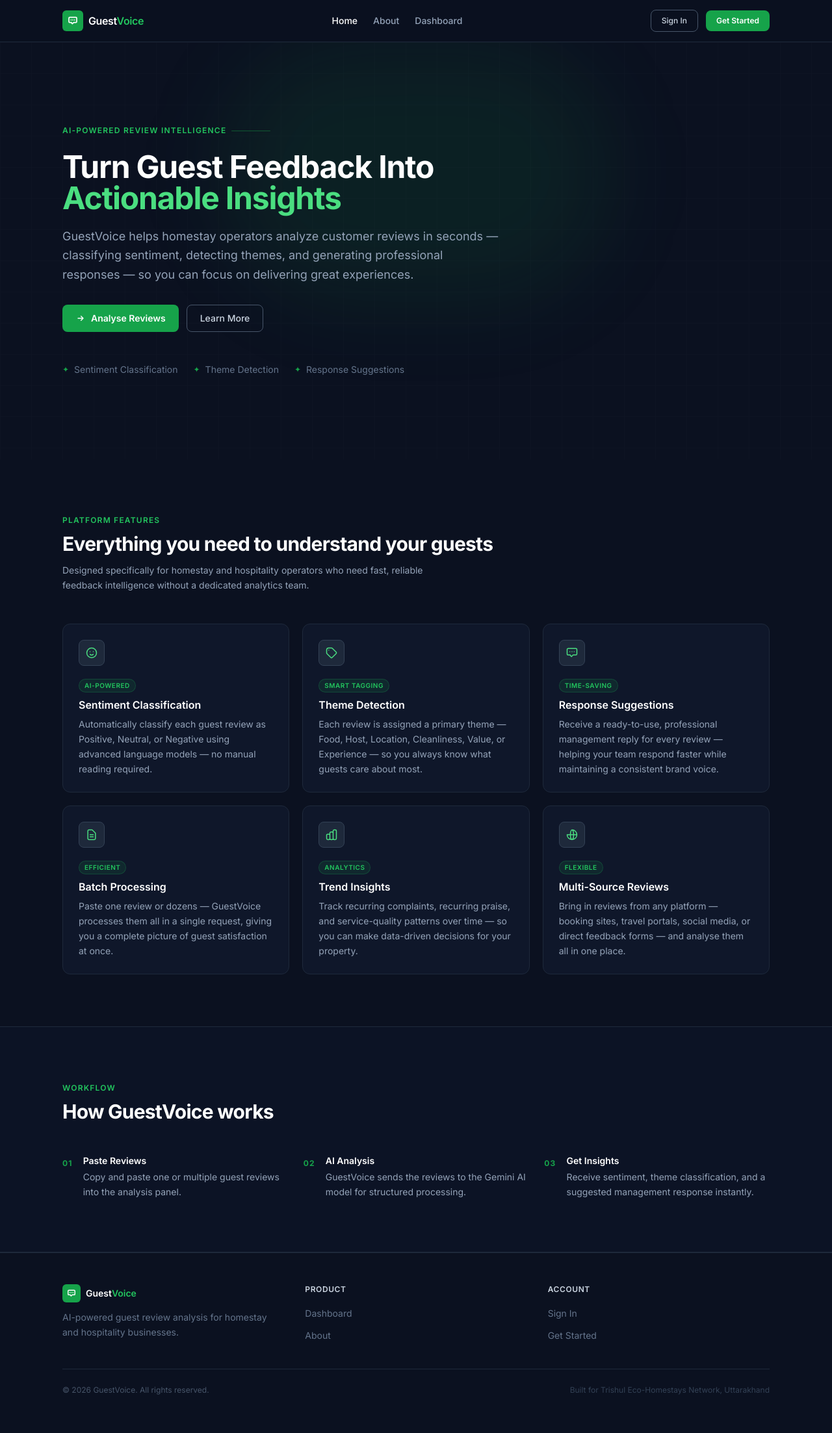
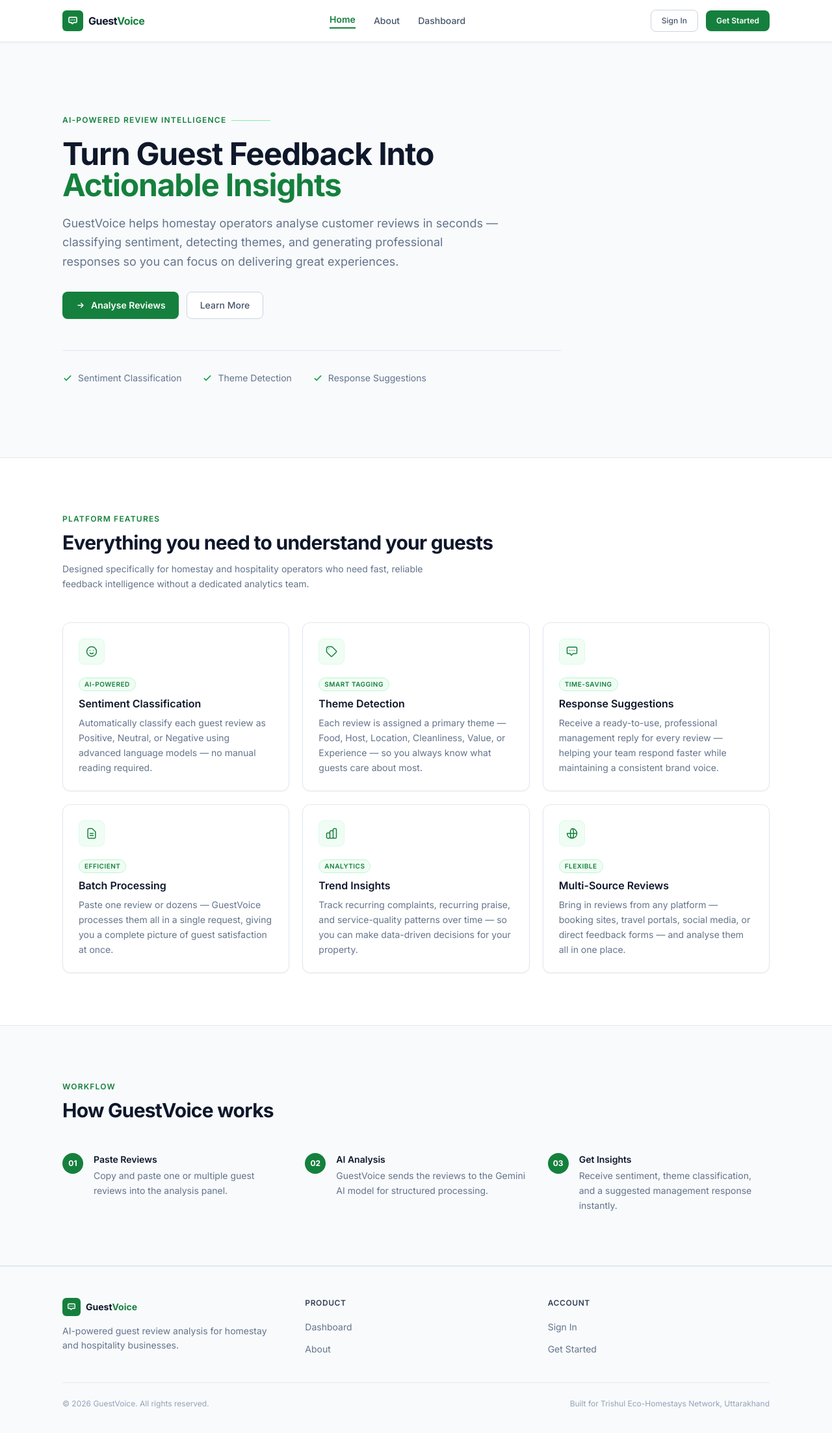
Before and after one commit to AryanButola10/GuestVoice, a React (Vite) app: page / in a window 1280 px wide. Shown: the top 2206 px of the page at 65% size. Built offline with nearby package versions, Linux system fonts and the light colour scheme.

Commit message:
refactor: update all components and pages to professional light theme

```diff
--- a/src/components/Card.jsx
+++ b/src/components/Card.jsx
@@ -2,34 +2,35 @@
  * Card — reusable feature/info card component
  *
  * Props:
- *  - icon     {JSX.Element}  SVG icon element
- *  - title    {string}       Card heading
- *  - description {string}   Supporting text
- *  - tag      {string}       Optional badge label (e.g. "AI-Powered")
+ *  - icon        {JSX.Element}  SVG icon element
+ *  - title       {string}       Card heading
+ *  - description {string}       Supporting text
+ *  - tag         {string}       Optional badge label (e.g. "AI-Powered")
  */
 export default function Card({ icon, title, description, tag }) {
   return (
     <div className="card-base group flex flex-col gap-4">
+
       {/* Icon */}
-      <div className="w-10 h-10 rounded-lg bg-slate-800 border border-slate-700 flex items-center justify-center text-green-400 flex-shrink-0 group-hover:bg-green-600/10 group-hover:border-green-700/50 transition-all duration-200">
+      <div className="w-10 h-10 rounded-lg bg-green-50 border border-green-100 flex items-center justify-center text-green-700 flex-shrink-0 group-hover:bg-green-100 transition-all duration-200">
         {icon}
       </div>
 
       <div className="flex-1">
         {/* Tag */}
         {tag && (
-          <span className="inline-block text-[10px] font-semibold tracking-wider uppercase text-green-500 bg-green-500/10 border border-green-500/20 px-2 py-0.5 rounded-full mb-2">
+          <span className="inline-block text-[10px] font-semibold tracking-wider uppercase text-green-700 bg-green-50 border border-green-200 px-2 py-0.5 rounded-full mb-2">
             {tag}
           </span>
         )}
 
         {/* Title */}
-        <h3 className="text-white font-semibold text-base mb-2 leading-snug">
+        <h3 className="text-slate-900 font-semibold text-base mb-2 leading-snug">
           {title}
         </h3>
 
         {/* Description */}
-        <p className="text-slate-400 text-sm leading-relaxed">
+        <p className="text-slate-500 text-sm leading-relaxed">
           {description}
         </p>
       </div>
--- a/src/components/Footer.jsx
+++ b/src/components/Footer.jsx
@@ -15,20 +15,20 @@
   const year = new Date().getFullYear();
 
   return (
-    <footer className="bg-slate-950 border-t border-slate-800 mt-auto">
+    <footer className="bg-slate-50 border-t border-slate-200 mt-auto">
       <div className="max-w-6xl mx-auto px-4 sm:px-6 lg:px-8 py-12">
         <div className="grid grid-cols-1 sm:grid-cols-3 gap-8 mb-10">
 
           {/* Brand column */}
           <div className="sm:col-span-1">
             <Link to="/" className="flex items-center gap-2 mb-3">
-              <div className="w-7 h-7 rounded-md bg-green-600 flex items-center justify-center flex-shrink-0">
+              <div className="w-7 h-7 rounded-md bg-green-700 flex items-center justify-center flex-shrink-0">
                 <svg className="w-3.5 h-3.5 text-white" fill="none" viewBox="0 0 24 24" stroke="currentColor" strokeWidth={2.5}>
                   <path strokeLinecap="round" strokeLinejoin="round" d="M8 10h.01M12 10h.01M16 10h.01M9 16H5a2 2 0 01-2-2V6a2 2 0 012-2h14a2 2 0 012 2v8a2 2 0 01-2 2h-5l-3 3-3-3z" />
                 </svg>
               </div>
-              <span className="text-white font-semibold text-sm">
-                Guest<span className="text-green-500">Voice</span>
+              <span className="text-slate-900 font-bold text-sm">
+                Guest<span className="text-green-700">Voice</span>
               </span>
             </Link>
             <p className="text-slate-500 text-sm leading-relaxed max-w-xs">
@@ -39,7 +39,7 @@
           {/* Link columns */}
           {Object.entries(footerLinks).map(([group, links]) => (
             <div key={group}>
-              <h4 className="text-slate-300 font-semibold text-xs tracking-wider uppercase mb-4">
+              <h4 className="text-slate-700 font-semibold text-xs tracking-wider uppercase mb-4">
                 {group}
               </h4>
               <ul className="space-y-2.5">
@@ -47,7 +47,7 @@
                   <li key={link.label}>
                     <Link
                       to={link.to}
-                      className="text-slate-500 hover:text-slate-300 text-sm transition-colors"
+                      className="text-slate-500 hover:text-green-700 text-sm transition-colors"
                     >
                       {link.label}
                     </Link>
@@ -59,11 +59,11 @@
         </div>
 
         {/* Bottom bar */}
-        <div className="border-t border-slate-800 pt-6 flex flex-col sm:flex-row items-center justify-between gap-3">
-          <p className="text-slate-600 text-xs">
+        <div className="border-t border-slate-200 pt-6 flex flex-col sm:flex-row items-center justify-between gap-3">
+          <p className="text-slate-400 text-xs">
             &copy; {year} GuestVoice. All rights reserved.
           </p>
-          <p className="text-slate-700 text-xs">
+          <p className="text-slate-400 text-xs">
             Built for Trishul Eco-Homestays Network, Uttarakhand
           </p>
         </div>
--- a/src/components/Hero.jsx
+++ b/src/components/Hero.jsx
@@ -2,39 +2,27 @@
 
 export default function Hero() {
   return (
-    <section className="relative overflow-hidden bg-slate-950">
-      {/* Subtle background grid */}
-      <div
-        className="absolute inset-0 opacity-[0.03]"
-        style={{
-          backgroundImage:
-            'linear-gradient(to right, #64748b 1px, transparent 1px), linear-gradient(to bottom, #64748b 1px, transparent 1px)',
-          backgroundSize: '48px 48px',
-        }}
-      />
+    <section className="bg-slate-50 border-b border-slate-200">
+      <div className="max-w-6xl mx-auto px-4 sm:px-6 lg:px-8 py-20 sm:py-28">
+        <div className="max-w-3xl">
 
-      {/* Soft radial glow */}
-      <div className="absolute top-0 left-1/2 -translate-x-1/2 w-[600px] h-[400px] bg-green-600/10 rounded-full blur-3xl pointer-events-none" />
-
-      <div className="relative max-w-6xl mx-auto px-4 sm:px-6 lg:px-8 py-24 sm:py-32">
-        <div className="max-w-3xl">
           {/* Label */}
-          <div className="flex items-center gap-2 mb-6">
+          <div className="flex items-center gap-2 mb-5">
             <span className="section-label">AI-Powered Review Intelligence</span>
-            <span className="h-px flex-1 max-w-[60px] bg-green-700/60 rounded" />
+            <span className="h-px flex-1 max-w-[60px] bg-green-300 rounded" />
           </div>
 
           {/* Headline */}
-          <h1 className="text-4xl sm:text-5xl font-bold text-white leading-tight tracking-tight mb-5">
+          <h1 className="text-4xl sm:text-5xl font-bold text-slate-900 leading-tight tracking-tight mb-5">
             Turn Guest Feedback Into{' '}
-            <span className="text-green-400">Actionable Insights</span>
+            <span className="text-green-700">Actionable Insights</span>
           </h1>
 
           {/* Subheadline */}
-          <p className="text-slate-400 text-lg leading-relaxed mb-8 max-w-2xl">
-            GuestVoice helps homestay operators analyze customer reviews in seconds —
+          <p className="text-slate-500 text-lg leading-relaxed mb-8 max-w-2xl">
+            GuestVoice helps homestay operators analyse customer reviews in seconds —
             classifying sentiment, detecting themes, and generating professional
-            responses — so you can focus on delivering great experiences.
+            responses so you can focus on delivering great experiences.
           </p>
 
           {/* CTAs */}
@@ -51,14 +39,16 @@
           </div>
 
           {/* Trust indicators */}
-          <div className="mt-12 flex flex-wrap items-center gap-6">
+          <div className="mt-12 pt-8 border-t border-slate-200 flex flex-wrap items-center gap-8">
             {[
-              { icon: '✦', text: 'Sentiment Classification' },
-              { icon: '✦', text: 'Theme Detection' },
-              { icon: '✦', text: 'Response Suggestions' },
+              { text: 'Sentiment Classification' },
+              { text: 'Theme Detection' },
+              { text: 'Response Suggestions' },
             ].map((item) => (
               <div key={item.text} className="flex items-center gap-2 text-slate-500 text-sm">
-                <span className="text-green-600 text-xs">{item.icon}</span>
+                <svg className="w-4 h-4 text-green-600 flex-shrink-0" fill="none" viewBox="0 0 24 24" stroke="currentColor" strokeWidth={2.5}>
+                  <path strokeLinecap="round" strokeLinejoin="round" d="M5 13l4 4L19 7" />
+                </svg>
                 <span>{item.text}</span>
               </div>
             ))}
--- a/src/components/Navbar.jsx
+++ b/src/components/Navbar.jsx
@@ -11,31 +11,31 @@
   const [menuOpen, setMenuOpen] = useState(false);
 
   return (
-    <header className="sticky top-0 z-50 bg-slate-950/90 backdrop-blur border-b border-slate-800">
+    <header className="sticky top-0 z-50 bg-white border-b border-slate-200 shadow-sm">
       <div className="max-w-6xl mx-auto px-4 sm:px-6 lg:px-8">
         <div className="flex items-center justify-between h-16">
 
           {/* Brand */}
           <Link to="/" className="flex items-center gap-2 group">
-            <div className="w-8 h-8 rounded-md bg-green-600 flex items-center justify-center flex-shrink-0">
+            <div className="w-8 h-8 rounded-md bg-green-700 flex items-center justify-center flex-shrink-0">
               <svg className="w-4 h-4 text-white" fill="none" viewBox="0 0 24 24" stroke="currentColor" strokeWidth={2.5}>
                 <path strokeLinecap="round" strokeLinejoin="round" d="M8 10h.01M12 10h.01M16 10h.01M9 16H5a2 2 0 01-2-2V6a2 2 0 012-2h14a2 2 0 012 2v8a2 2 0 01-2 2h-5l-3 3-3-3z" />
               </svg>
             </div>
-            <span className="text-white font-semibold text-base tracking-tight">
-              Guest<span className="text-green-500">Voice</span>
+            <span className="text-slate-900 font-bold text-base tracking-tight">
+              Guest<span className="text-green-700">Voice</span>
             </span>
           </Link>
 
           {/* Desktop Nav */}
-          <nav className="hidden md:flex items-center gap-6">
+          <nav className="hidden md:flex items-center gap-7">
             {navLinks.map((link) => (
               <NavLink
                 key={link.to}
                 to={link.to}
                 className={({ isActive }) =>
                   isActive
-                    ? 'text-sm font-medium text-white'
+                    ? 'text-sm font-semibold text-green-700 border-b-2 border-green-700 pb-0.5'
                     : 'nav-link'
                 }
                 end={link.to === '/'}
@@ -58,7 +58,7 @@
           {/* Mobile Hamburger */}
           <button
             id="mobile-menu-toggle"
-            className="md:hidden text-slate-400 hover:text-white p-2 rounded-md transition-colors"
+            className="md:hidden text-slate-500 hover:text-slate-900 p-2 rounded-md transition-colors"
             onClick={() => setMenuOpen(!menuOpen)}
             aria-label="Toggle menu"
           >
@@ -77,7 +77,7 @@
 
       {/* Mobile Menu */}
       {menuOpen && (
-        <div className="md:hidden border-t border-slate-800 bg-slate-950 px-4 py-4 space-y-1">
+        <div className="md:hidden border-t border-slate-200 bg-white px-4 py-4 space-y-1">
           {navLinks.map((link) => (
             <NavLink
               key={link.to}
@@ -86,8 +86,8 @@
               className={({ isActive }) =>
                 `block px-3 py-2 rounded-md text-sm font-medium transition-colors ${
                   isActive
-                    ? 'text-white bg-slate-800'
-                    : 'text-slate-400 hover:text-white hover:bg-slate-800/60'
+                    ? 'text-green-700 bg-green-50'
+                    : 'text-slate-600 hover:text-slate-900 hover:bg-slate-50'
                 }`
               }
               end={link.to === '/'}
@@ -95,7 +95,7 @@
               {link.label}
             </NavLink>
           ))}
-          <div className="pt-3 border-t border-slate-800 flex flex-col gap-2">
+          <div className="pt-3 border-t border-slate-200 flex flex-col gap-2">
             <Link
               to="/login"
               onClick={() => setMenuOpen(false)}
--- a/src/index.css
+++ b/src/index.css
@@ -16,34 +16,34 @@
   }
 
   body {
-    @apply bg-slate-950 text-slate-100 font-sans antialiased;
+    @apply bg-white text-slate-800 font-sans antialiased;
     min-height: 100vh;
   }
 }
 
 @layer components {
   .btn-primary {
-    @apply inline-flex items-center gap-2 bg-green-600 hover:bg-green-500 text-white font-semibold px-5 py-2.5 rounded-lg transition-all duration-200 text-sm;
+    @apply inline-flex items-center gap-2 bg-green-700 hover:bg-green-800 text-white font-semibold px-5 py-2.5 rounded-lg transition-all duration-200 text-sm shadow-sm;
   }
 
   .btn-outline {
-    @apply inline-flex items-center gap-2 border border-slate-600 hover:border-green-500 text-slate-300 hover:text-green-400 font-medium px-5 py-2.5 rounded-lg transition-all duration-200 text-sm;
+    @apply inline-flex items-center gap-2 border border-slate-300 hover:border-green-700 text-slate-600 hover:text-green-700 font-medium px-5 py-2.5 rounded-lg transition-all duration-200 text-sm bg-white;
   }
 
   .section-label {
-    @apply text-xs font-semibold tracking-widest uppercase text-green-500;
+    @apply text-xs font-semibold tracking-widest uppercase text-green-700;
   }
 
   .card-base {
-    @apply bg-slate-900 border border-slate-800 rounded-xl p-6 hover:border-slate-700 transition-all duration-200;
+    @apply bg-white border border-slate-200 rounded-xl p-6 hover:border-green-200 hover:shadow-md transition-all duration-200 shadow-sm;
   }
 
   .nav-link {
-    @apply text-slate-400 hover:text-white font-medium text-sm transition-colors duration-150;
+    @apply text-slate-600 hover:text-slate-900 font-medium text-sm transition-colors duration-150;
   }
 
   .page-wrapper {
-    @apply flex flex-col min-h-screen;
+    @apply flex flex-col min-h-screen bg-white;
   }
 
   .main-content {
--- a/src/pages/Home.jsx
+++ b/src/pages/Home.jsx
@@ -88,22 +88,22 @@
         <Hero />
 
         {/* Features section */}
-        <section id="features" className="py-20 bg-slate-950">
+        <section id="features" className="py-20 bg-white">
           <div className="max-w-6xl mx-auto px-4 sm:px-6 lg:px-8">
 
             {/* Section header */}
             <div className="mb-12">
               <span className="section-label">Platform Features</span>
-              <h2 className="text-2xl sm:text-3xl font-bold text-white mt-2 mb-3 tracking-tight">
+              <h2 className="text-2xl sm:text-3xl font-bold text-slate-900 mt-2 mb-3 tracking-tight">
                 Everything you need to understand your guests
               </h2>
-              <p className="text-slate-400 text-sm max-w-xl leading-relaxed">
+              <p className="text-slate-500 text-sm max-w-xl leading-relaxed">
                 Designed specifically for homestay and hospitality operators who need fast,
                 reliable feedback intelligence without a dedicated analytics team.
               </p>
             </div>
 
-            {/* Card grid — 6 cards (≥2 required) */}
+            {/* Card grid */}
             <div className="grid grid-cols-1 sm:grid-cols-2 lg:grid-cols-3 gap-5">
               {features.map((feature) => (
                 <div key={feature.id} id={feature.id}>
@@ -120,16 +120,16 @@
         </section>
 
         {/* How it works */}
-        <section className="py-20 bg-slate-900/50 border-y border-slate-800">
+        <section className="py-20 bg-slate-50 border-y border-slate-200">
           <div className="max-w-6xl mx-auto px-4 sm:px-6 lg:px-8">
             <div className="mb-12">
               <span className="section-label">Workflow</span>
-              <h2 className="text-2xl sm:text-3xl font-bold text-white mt-2 tracking-tight">
+              <h2 className="text-2xl sm:text-3xl font-bold text-slate-900 mt-2 tracking-tight">
                 How GuestVoice works
               </h2>
             </div>
 
-            <div className="grid grid-cols-1 sm:grid-cols-3 gap-6">
+            <div className="grid grid-cols-1 sm:grid-cols-3 gap-8">
               {[
                 {
                   step: '01',
@@ -148,14 +148,12 @@
                 },
               ].map((item) => (
                 <div key={item.step} className="flex gap-4">
-                  <div className="flex-shrink-0">
-                    <span className="text-green-600 font-bold text-xs tracking-widest">
-                      {item.step}
-                    </span>
+                  <div className="flex-shrink-0 w-8 h-8 rounded-full bg-green-700 text-white text-xs font-bold flex items-center justify-center">
+                    {item.step}
                   </div>
                   <div>
-                    <h3 className="text-white font-semibold text-sm mb-1">{item.title}</h3>
-                    <p className="text-slate-400 text-sm leading-relaxed">{item.desc}</p>
+                    <h3 className="text-slate-900 font-semibold text-sm mb-1">{item.title}</h3>
+                    <p className="text-slate-500 text-sm leading-relaxed">{item.desc}</p>
                   </div>
                 </div>
               ))}
```
Also changed, not shown: src/pages/About.jsx (+5 -5 lines), src/pages/Dashboard.jsx (+14 -14 lines), src/pages/Login.jsx (+12 -12 lines).
